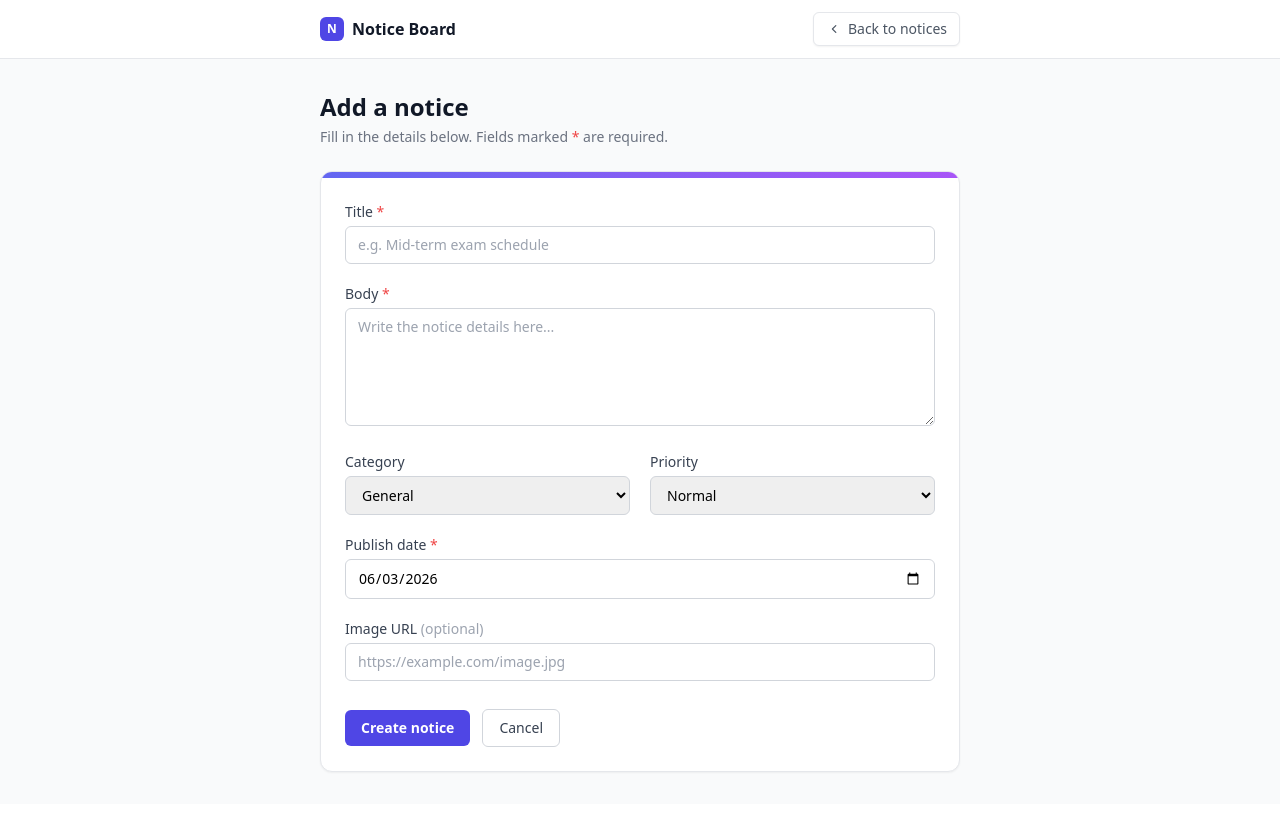
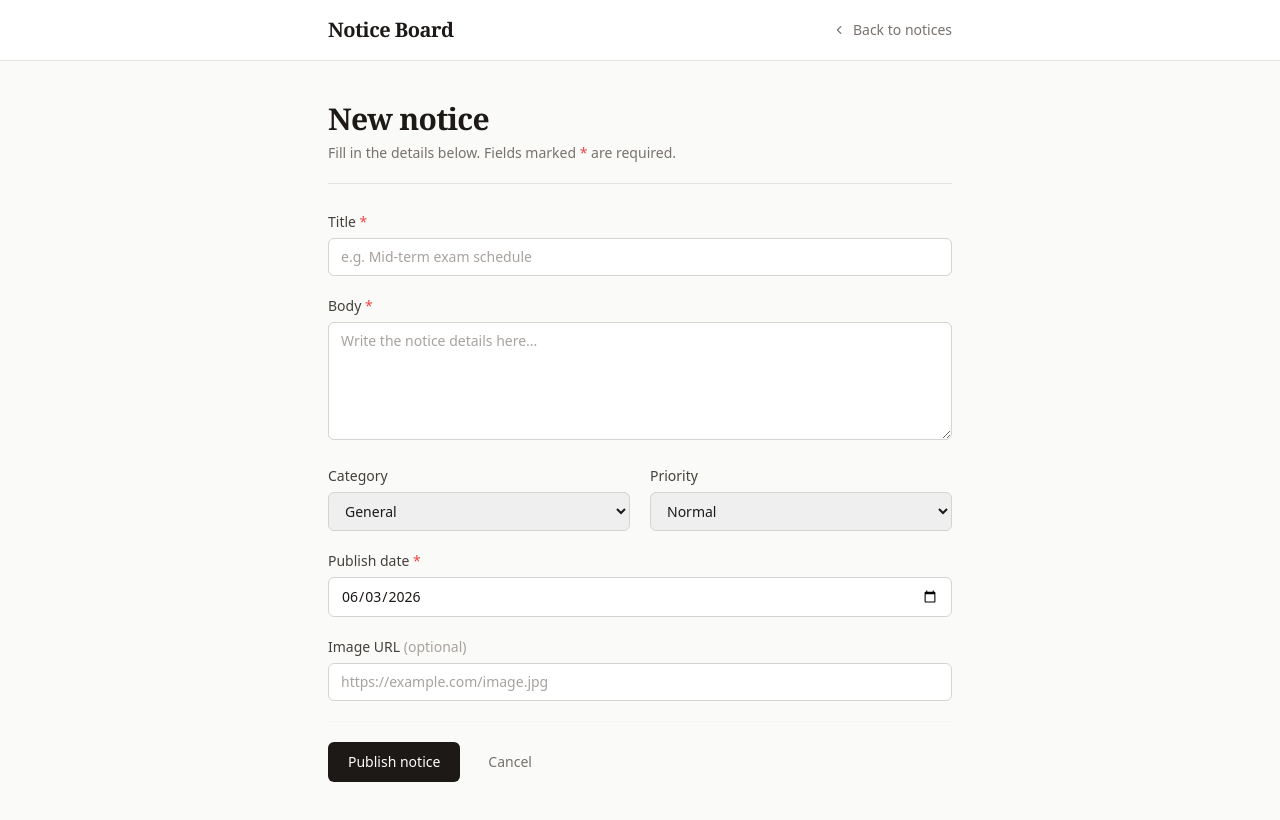
Before and after one commit to Vaibhav-12521/notice-board, a Next.js app: page /notices/new in a window 1280 px wide. Built offline with nearby package versions, Linux system fonts and the light colour scheme.

Commit message:
redesigning

```diff
--- a/components/BackLink.js
+++ b/components/BackLink.js
@@ -1,13 +1,13 @@
 import Link from "next/link";
 
 /**
- * Styled "back" link with an animated arrow. Used on the create/edit pages.
+ * Understated "back" link with an animated arrow. Used on the create/edit pages.
  */
 export default function BackLink({ href = "/", children = "Back to notices" }) {
   return (
     <Link
       href={href}
-      className="group inline-flex items-center gap-1.5 rounded-md border border-gray-200 bg-white px-3 py-1.5 text-sm font-medium text-gray-600 shadow-sm transition hover:border-gray-300 hover:text-indigo-600"
+      className="group inline-flex items-center gap-1.5 text-sm font-medium text-stone-500 transition hover:text-stone-900"
     >
       <svg
         xmlns="http://www.w3.org/2000/svg"
--- a/components/NoticeForm.js
+++ b/components/NoticeForm.js
@@ -85,7 +85,7 @@ export default function NoticeForm({ initialNotice = null, mode = "create" }) {
   }
 
   const inputClass =
-    "w-full rounded-md border border-gray-300 px-3 py-2 text-sm focus:border-indigo-500 focus:outline-none focus:ring-1 focus:ring-indigo-500";
+    "w-full rounded-md border border-stone-300 px-3 py-2 text-sm text-stone-900 placeholder-stone-400 transition focus:border-stone-900 focus:outline-none focus:ring-1 focus:ring-stone-900";
 
   return (
     <form onSubmit={handleSubmit} className="space-y-5" noValidate>
@@ -96,7 +96,7 @@ export default function NoticeForm({ initialNotice = null, mode = "create" }) {
       )}
 
       <div>
-        <label htmlFor="title" className="mb-1 block text-sm font-medium text-gray-700">
+        <label htmlFor="title" className="mb-1.5 block text-sm font-medium text-stone-700">
           Title <span className="text-red-500">*</span>
         </label>
         <input
@@ -111,7 +111,7 @@ export default function NoticeForm({ initialNotice = null, mode = "create" }) {
       </div>
 
       <div>
-        <label htmlFor="body" className="mb-1 block text-sm font-medium text-gray-700">
+        <label htmlFor="body" className="mb-1.5 block text-sm font-medium text-stone-700">
           Body <span className="text-red-500">*</span>
         </label>
         <textarea
@@ -127,7 +127,7 @@ export default function NoticeForm({ initialNotice = null, mode = "create" }) {
 
       <div className="grid gap-5 sm:grid-cols-2">
         <div>
-          <label htmlFor="category" className="mb-1 block text-sm font-medium text-gray-700">
+          <label htmlFor="category" className="mb-1.5 block text-sm font-medium text-stone-700">
             Category
           </label>
           <select
@@ -146,7 +146,7 @@ export default function NoticeForm({ initialNotice = null, mode = "create" }) {
         </div>
 
         <div>
-          <label htmlFor="priority" className="mb-1 block text-sm font-medium text-gray-700">
+          <label htmlFor="priority" className="mb-1.5 block text-sm font-medium text-stone-700">
             Priority
           </label>
           <select
@@ -166,7 +166,7 @@ export default function NoticeForm({ initialNotice = null, mode = "create" }) {
       </div>
 
       <div>
-        <label htmlFor="publishDate" className="mb-1 block text-sm font-medium text-gray-700">
+        <label htmlFor="publishDate" className="mb-1.5 block text-sm font-medium text-stone-700">
           Publish date <span className="text-red-500">*</span>
         </label>
         <input
@@ -180,8 +180,8 @@ export default function NoticeForm({ initialNotice = null, mode = "create" }) {
       </div>
 
       <div>
-        <label htmlFor="imageUrl" className="mb-1 block text-sm font-medium text-gray-700">
-          Image URL <span className="text-gray-400">(optional)</span>
+        <label htmlFor="imageUrl" className="mb-1.5 block text-sm font-medium text-stone-700">
+          Image URL <span className="text-stone-400">(optional)</span>
         </label>
         <input
           id="imageUrl"
@@ -203,25 +203,25 @@ export default function NoticeForm({ initialNotice = null, mode = "create" }) {
             src={form.imageUrl}
             alt="Preview"
             onError={() => setImageBroken(true)}
-            className="mt-2 h-36 w-full rounded-md border border-gray-200 object-cover"
+            className="mt-2 h-36 w-full rounded-md border border-stone-200 object-cover"
           />
         )}
         {imageBroken && (
-          <p className="mt-1 text-xs text-gray-400">Could not load a preview for this URL.</p>
+          <p className="mt-1 text-xs text-stone-400">Could not load a preview for this URL.</p>
         )}
       </div>
 
-      <div className="flex items-center gap-3 pt-2">
+      <div className="flex items-center gap-3 border-t border-stone-100 pt-5">
         <button
           type="submit"
           disabled={submitting}
-          className="rounded-md bg-indigo-600 px-4 py-2 text-sm font-semibold text-white hover:bg-indigo-700 disabled:opacity-60"
+          className="rounded-md bg-stone-900 px-5 py-2.5 text-sm font-medium text-white transition hover:bg-stone-700 disabled:opacity-60"
         >
-          {submitting ? "Saving..." : mode === "edit" ? "Update notice" : "Create notice"}
+          {submitting ? "Saving…" : mode === "edit" ? "Update notice" : "Publish notice"}
         </button>
         <Link
           href="/"
-          className="rounded-md border border-gray-300 px-4 py-2 text-sm font-medium text-gray-700 hover:bg-gray-50"
+          className="rounded-md px-4 py-2.5 text-sm font-medium text-stone-500 transition hover:text-stone-900"
         >
           Cancel
         </Link>
--- a/components/Toast.js
+++ b/components/Toast.js
@@ -1,9 +1,9 @@
 import { useEffect } from "react";
 
 const STYLES = {
-  success: "bg-green-600",
+  success: "bg-stone-900",
   error: "bg-red-600",
-  info: "bg-gray-800",
+  info: "bg-stone-900",
 };
 
 /**
--- a/pages/index.js
+++ b/pages/index.js
@@ -61,7 +61,7 @@ export default function Home({ notices: initialNotices }) {
   useEffect(() => {
     const flash = router.query.flash;
     if (!flash) return;
-    if (flash === "created") setToast({ type: "success", message: "Notice created." });
+    if (flash === "created") setToast({ type: "success", message: "Notice published." });
     else if (flash === "updated") setToast({ type: "success", message: "Notice updated." });
 
     const { flash: _omit, ...rest } = router.query;
@@ -91,7 +91,6 @@ export default function Home({ notices: initialNotices }) {
         const payload = await res.json().catch(() => ({}));
         throw new Error(payload.error || "Failed to delete notice.");
       }
-      // Remove from local state immediately — no full reload needed.
       setNotices((prev) => prev.filter((n) => n.id !== target.id));
       setTarget(null);
       setToast({ type: "success", message: "Notice deleted." });
@@ -103,50 +102,58 @@ export default function Home({ notices: initialNotices }) {
   }
 
   return (
-    <main className="min-h-screen bg-gray-50">
-      <div className="mx-auto max-w-5xl px-4 py-8">
-        <header className="mb-6 flex flex-wrap items-center justify-between gap-3">
+    <main className="min-h-screen">
+      <div className="mx-auto max-w-5xl px-4 py-10 sm:px-6">
+        {/* Masthead */}
+        <header className="mb-8">
+          <div className="flex flex-wrap items-end justify-between gap-4 border-b-2 border-stone-900 pb-4">
             <div>
-            <h1 className="text-2xl font-bold text-gray-900">Notice Board</h1>
-            <p className="text-sm text-gray-500">
-              {loading
-                ? "Loading…"
-                : `${notices.length} ${notices.length === 1 ? "notice" : "notices"}${
-                    hasActiveFilter ? " match your filters" : " · Urgent shown first"
-                  }`}
+              <h1 className="font-serif text-3xl font-semibold tracking-tight text-stone-900 sm:text-4xl">
+                Notice Board
+              </h1>
+              <p className="mt-1.5 text-[11px] font-semibold uppercase tracking-[0.22em] text-stone-500">
+                Exams &middot; Events &middot; General
               </p>
             </div>
             <Link
               href="/notices/new"
-            className="rounded-md bg-indigo-600 px-4 py-2 text-sm font-semibold text-white hover:bg-indigo-700"
+              className="rounded-md bg-stone-900 px-4 py-2.5 text-sm font-medium text-white transition hover:bg-stone-700"
             >
-            + Add notice
+              New notice
             </Link>
+          </div>
+          <p className="mt-3 text-sm text-stone-500">
+            {loading
+              ? "Loading…"
+              : `${notices.length} ${notices.length === 1 ? "notice" : "notices"}${
+                  hasActiveFilter ? " matching your filters" : " · urgent shown first"
+                }`}
+          </p>
         </header>
 
         <NoticeFilters value={filters} onChange={handleFilterChange} onClear={clearFilters} />
 
         {notices.length === 0 ? (
-          <div className="rounded-xl border border-dashed border-gray-300 bg-white p-12 text-center">
+          <div className="rounded-lg border border-dashed border-stone-300 bg-white p-16 text-center">
             {hasActiveFilter ? (
               <>
-                <p className="text-gray-600">No notices match your filters.</p>
+                <p className="text-stone-600">No notices match your filters.</p>
                 <button
                   type="button"
                   onClick={clearFilters}
-                  className="mt-2 text-sm font-medium text-indigo-600 hover:underline"
+                  className="mt-2 text-sm font-medium text-stone-900 underline underline-offset-4 hover:text-stone-600"
                 >
                   Clear filters
                 </button>
               </>
             ) : (
               <>
-                <p className="text-gray-600">No notices yet.</p>
+                <p className="font-serif text-lg text-stone-700">The board is empty.</p>
                 <Link
                   href="/notices/new"
-                  className="mt-2 inline-block text-sm font-medium text-indigo-600 hover:underline"
+                  className="mt-2 inline-block text-sm font-medium text-stone-900 underline underline-offset-4 hover:text-stone-600"
                 >
-                  Create the first one
+                  Post the first notice
                 </Link>
               </>
             )}
@@ -167,21 +174,21 @@ export default function Home({ notices: initialNotices }) {
       {/* Delete confirmation dialog */}
       {target && (
         <div
-          className="fixed inset-0 z-10 flex items-center justify-center bg-black/40 p-4"
+          className="fixed inset-0 z-10 flex items-center justify-center bg-stone-900/50 p-4"
           role="dialog"
           aria-modal="true"
           onClick={() => !deleting && setTarget(null)}
         >
           <div
-            className="w-full max-w-sm rounded-xl bg-white p-6 shadow-xl"
+            className="w-full max-w-sm rounded-lg border border-stone-200 bg-white p-6 shadow-xl"
             onClick={(e) => e.stopPropagation()}
           >
-            <h2 className="text-lg font-semibold text-gray-900">Delete notice?</h2>
-            <p className="mt-1 text-sm text-gray-600">
+            <h2 className="font-serif text-xl font-semibold text-stone-900">Delete this notice?</h2>
+            <p className="mt-1.5 text-sm text-stone-600">
               &ldquo;{target.title}&rdquo; will be permanently removed. This cannot be undone.
             </p>
             {error && <p className="mt-2 text-sm text-red-600">{error}</p>}
-            <div className="mt-5 flex justify-end gap-2">
+            <div className="mt-6 flex justify-end gap-2">
               <button
                 type="button"
                 onClick={() => {
@@ -189,7 +196,7 @@ export default function Home({ notices: initialNotices }) {
                   setError("");
                 }}
                 disabled={deleting}
-                className="rounded-md border border-gray-300 px-4 py-2 text-sm font-medium text-gray-700 hover:bg-gray-50"
+                className="rounded-md border border-stone-300 px-4 py-2 text-sm font-medium text-stone-700 transition hover:bg-stone-100"
               >
                 Cancel
               </button>
@@ -197,9 +204,9 @@ export default function Home({ notices: initialNotices }) {
                 type="button"
                 onClick={confirmDelete}
                 disabled={deleting}
-                className="rounded-md bg-red-600 px-4 py-2 text-sm font-semibold text-white hover:bg-red-700 disabled:opacity-60"
+                className="rounded-md bg-red-600 px-4 py-2 text-sm font-semibold text-white transition hover:bg-red-700 disabled:opacity-60"
               >
-                {deleting ? "Deleting..." : "Delete"}
+                {deleting ? "Deleting…" : "Delete"}
               </button>
             </div>
           </div>
--- a/pages/notices/new.js
+++ b/pages/notices/new.js
@@ -4,34 +4,28 @@ import NoticeForm from "../../components/NoticeForm";
 
 export default function NewNotice() {
   return (
-    <main className="min-h-screen bg-gray-50">
-      {/* Top bar */}
-      <header className="border-b border-gray-200 bg-white">
-        <div className="mx-auto flex max-w-2xl items-center justify-between px-4 py-3">
-          <Link href="/" className="flex items-center gap-2 text-base font-semibold text-gray-900">
-            <span className="flex h-6 w-6 items-center justify-center rounded-md bg-indigo-600 text-xs font-bold text-white">
-              N
-            </span>
+    <main className="min-h-screen">
+      {/* Masthead */}
+      <header className="border-b border-stone-200 bg-white">
+        <div className="mx-auto flex max-w-2xl items-center justify-between px-4 py-4 sm:px-6">
+          <Link href="/" className="font-serif text-xl font-semibold tracking-tight text-stone-900">
             Notice Board
           </Link>
           <BackLink />
         </div>
       </header>
 
-      <div className="mx-auto max-w-2xl px-4 py-8">
-        <div className="mb-6">
-          <h1 className="text-2xl font-bold text-gray-900">Add a notice</h1>
-          <p className="mt-1 text-sm text-gray-500">
+      <div className="mx-auto max-w-2xl px-4 py-10 sm:px-6">
+        <div className="mb-7 border-b border-stone-200 pb-5">
+          <h1 className="font-serif text-3xl font-semibold tracking-tight text-stone-900">
+            New notice
+          </h1>
+          <p className="mt-1.5 text-sm text-stone-500">
             Fill in the details below. Fields marked <span className="text-red-500">*</span> are required.
           </p>
         </div>
 
-        <div className="overflow-hidden rounded-xl border border-gray-200 bg-white shadow-sm">
-          <div className="h-1.5 bg-gradient-to-r from-indigo-500 to-purple-500" />
-          <div className="p-6">
-            <NoticeForm mode="create" />
-          </div>
-        </div>
+        <NoticeForm mode="create" />
       </div>
     </main>
   );
--- a/styles/globals.css
+++ b/styles/globals.css
@@ -11,3 +11,11 @@ body {
 * {
   box-sizing: border-box;
 }
+
+body {
+  @apply bg-stone-50 text-stone-900 antialiased;
+}
+
+::selection {
+  @apply bg-stone-900 text-stone-50;
+}
```
Also changed, not shown: components/NoticeCard.js (+19 -47 lines), components/NoticeFilters.js (+22 -9 lines), pages/notices/[id]/edit.js (+12 -18 lines). Lines whose indentation alone changed are shown as unchanged.
